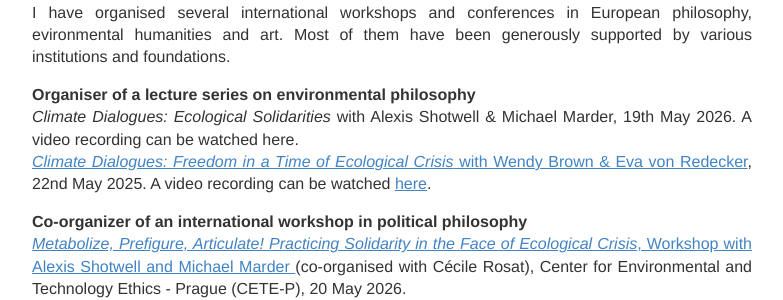
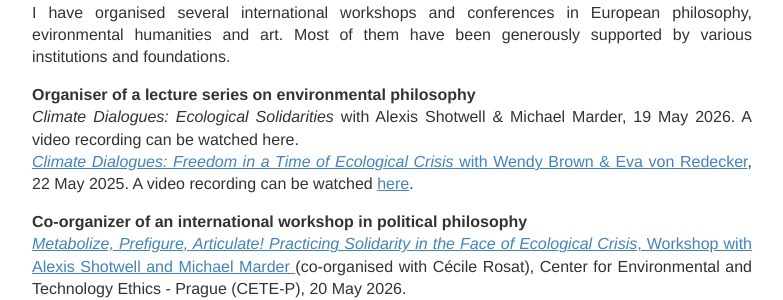
Before and after one commit to IJanicka/IJanicka.github.io, a Jekyll site: the page built from events.md, in a window 1280 px wide and 900 px high. Shown: the part 254-554 px from the top of the window, without its empty margins (248-1031 px from the left). Built offline with Jekyll 4.4.1, drawn with Linux system fonts in a browser that asks for light colours.

Commit message:
Update events.md

```diff
--- a/events.md
+++ b/events.md
@@ -8,8 +8,8 @@ permalink: /events/
 I have organised several international workshops and conferences in European philosophy, evironmental humanities and art. Most of them have been generously supported by various institutions and foundations.
 
 **Organiser of a lecture series on environmental philosophy**<br>
-<i>Climate Dialogues: Ecological Solidarities</i> with Alexis Shotwell & Michael Marder, 19th May 2026. A video recording can be watched here.<br>
-<a href="https://cetep.eu/climate-dialogues-freedom-in-a-time-of-ecological-crisis/" target="_blank"> <i>Climate Dialogues: Freedom in a Time of Ecological Crisis</i> with Wendy Brown & Eva von Redecker<a/>, 22nd May 2025. A video recording can be watched <a href="https://www.youtube.com/watch?v=kH4O8oE6MDk" target="_blank">here</a>.<br>
+<i>Climate Dialogues: Ecological Solidarities</i> with Alexis Shotwell & Michael Marder, 19 May 2026. A video recording can be watched here.<br>
+<a href="https://cetep.eu/climate-dialogues-freedom-in-a-time-of-ecological-crisis/" target="_blank"> <i>Climate Dialogues: Freedom in a Time of Ecological Crisis</i> with Wendy Brown & Eva von Redecker<a/>, 22 May 2025. A video recording can be watched <a href="https://www.youtube.com/watch?v=kH4O8oE6MDk" target="_blank">here</a>.<br>
 
 **Co-organizer of an international workshop in political philosophy**<br>
 <a href="https://cetep.eu/metabolize-prefigure-articulate-practicing-solidarity-in-the-face-of-ecological-crisis-workshop-with-michael-marder-and-alexis-shotwell/" target="_blank"><i>Metabolize, Prefigure, Articulate! Practicing Solidarity in the Face of Ecological Crisis</i>, Workshop with Alexis Shotwell and Michael Marder </a>(co-organised with Cécile Rosat), Center for Environmental and Technology Ethics - Prague (CETE-P), 20 May 2026.<br>
```
